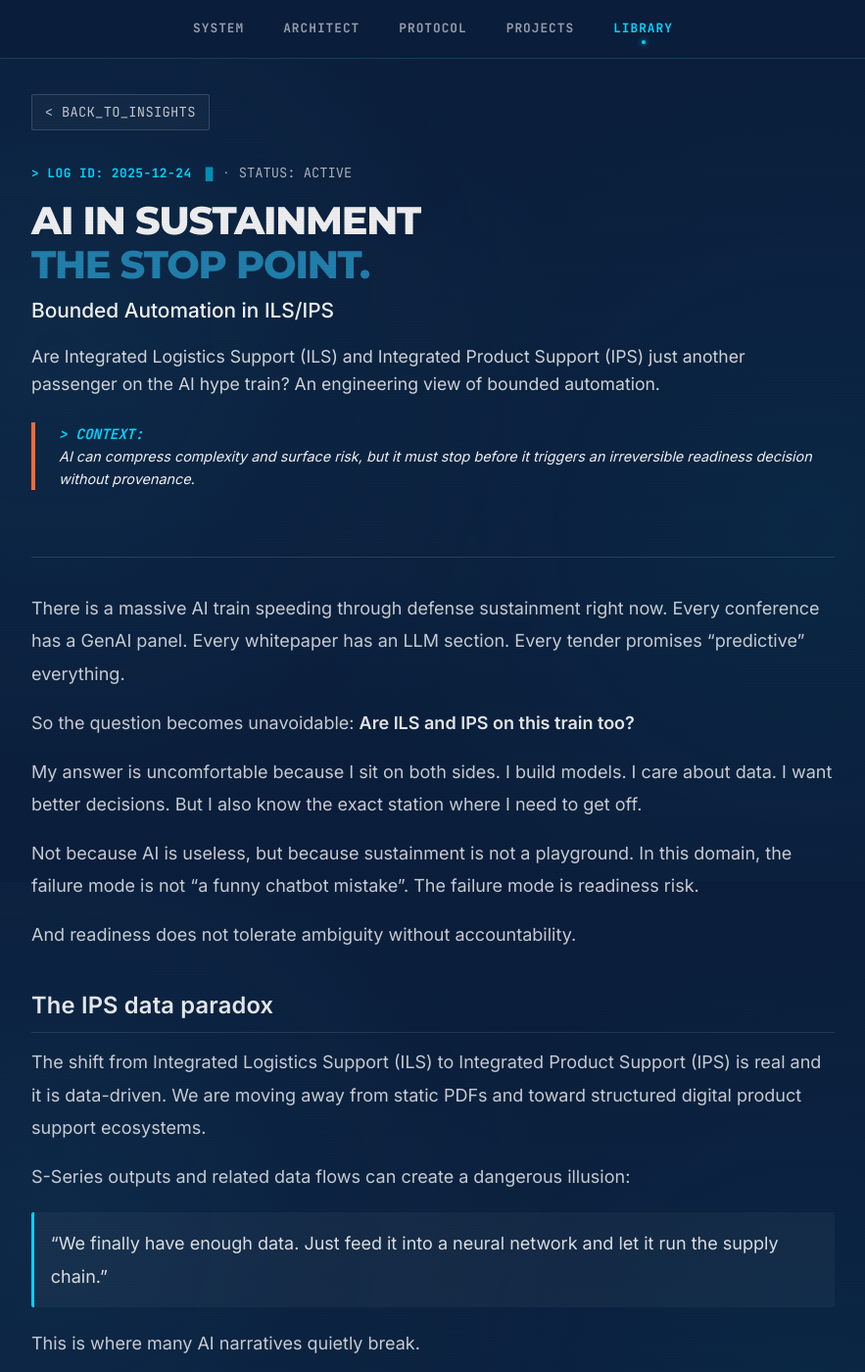
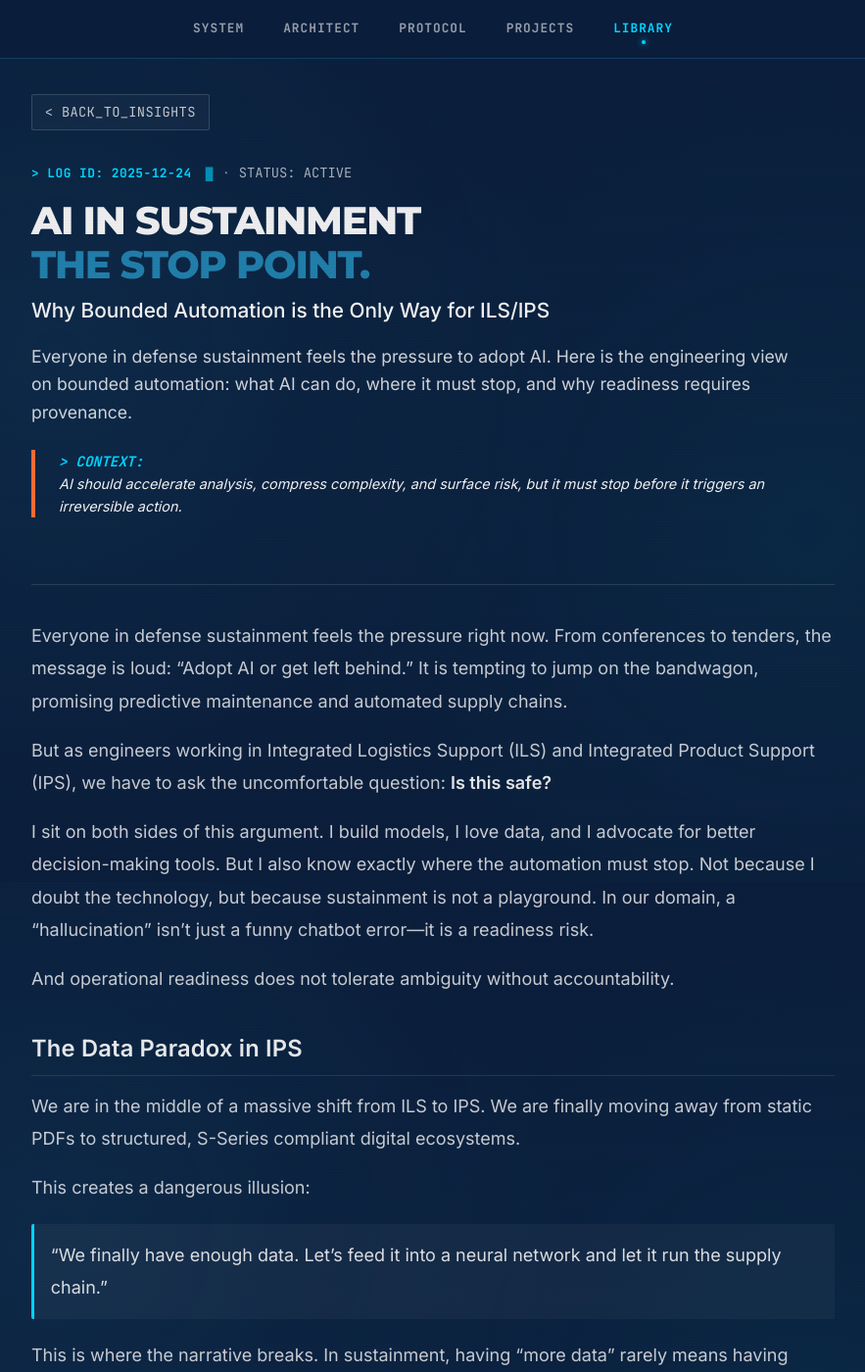
Before and after one commit to icozbas/icozbas.github.io, a Jekyll site: the page built from _insights/ai-in-sustainment-the-stop-point.md, in a window 1280 px wide and 1400 px high. Shown: the whole window at 98% size, without its empty margins (198-1081 px from the left). Built offline with Jekyll 4.4.1, drawn with Linux system fonts in a browser that asks for light colours; some of the changed text lies outside the part shown.

Commit message:
articlefix

```diff
--- a/_insights/ai-in-sustainment-the-stop-point.md
+++ b/_insights/ai-in-sustainment-the-stop-point.md
@@ -2,12 +2,12 @@
 layout: article
 title: "AI in Sustainment"
 hero_highlight: "The Stop Point"
-subtitle: "Bounded Automation in ILS/IPS"
-description: "Are Integrated Logistics Support (ILS) and Integrated Product Support (IPS) just another passenger on the AI hype train? An engineering view of bounded automation."
+subtitle: "Why Bounded Automation is the Only Way for ILS/IPS"
+description: "Everyone in defense sustainment feels the pressure to adopt AI. Here is the engineering view on bounded automation: what AI can do, where it must stop, and why readiness requires provenance."
 date: 2025-12-24
-last_modified_at: 2025-12-25
+last_modified_at: 2025-12-26
 status: ACTIVE
-proof: "AI can compress complexity and surface risk, but it must stop before it triggers an irreversible readiness decision without provenance."
+proof: "AI should accelerate analysis, compress complexity, and surface risk, but it must stop before it triggers an irreversible action."
 tags: [IPS, ILS, Sustainment AI, Decision Support, Auditability, Uncertainty, Intermittent Demand, S-Series]
 
 # --- SEO & META DATA ---
@@ -23,153 +23,93 @@
   - /insights/ai-in-sustainment-the-stop-point/
 ---
 
-There is a massive AI train speeding through defense sustainment right now. Every conference has a GenAI panel. Every whitepaper has an LLM section. Every tender promises “predictive” everything.
+Everyone in defense sustainment feels the pressure right now. From conferences to tenders, the message is loud: "Adopt AI or get left behind." It is tempting to jump on the bandwagon, promising predictive maintenance and automated supply chains.
 
-So the question becomes unavoidable: **Are ILS and IPS on this train too?**
+But as engineers working in Integrated Logistics Support (ILS) and Integrated Product Support (IPS), we have to ask the uncomfortable question: **Is this safe?**
 
-My answer is uncomfortable because I sit on both sides. I build models. I care about data. I want better decisions. But I also know the exact station where I need to get off.
+I sit on both sides of this argument. I build models, I love data, and I advocate for better decision-making tools. But I also know exactly where the automation must stop. Not because I doubt the technology, but because sustainment is not a playground. In our domain, a "hallucination" isn't just a funny chatbot error—it is a readiness risk.
 
-Not because AI is useless, but because sustainment is not a playground. In this domain, the failure mode is not “a funny chatbot mistake”. The failure mode is readiness risk.
+And operational readiness does not tolerate ambiguity without accountability.
 
-And readiness does not tolerate ambiguity without accountability.
+## The Data Paradox in IPS
 
-## The IPS data paradox
+We are in the middle of a massive shift from ILS to IPS. We are finally moving away from static PDFs to structured, S-Series compliant digital ecosystems.
 
-The shift from Integrated Logistics Support (ILS) to Integrated Product Support (IPS) is real and it is data-driven. We are moving away from static PDFs and toward structured digital product support ecosystems.
+This creates a dangerous illusion:
 
-S-Series outputs and related data flows can create a dangerous illusion:
+> “We finally have enough data. Let’s feed it into a neural network and let it run the supply chain.”
 
-> “We finally have enough data. Just feed it into a neural network and let it run the supply chain.”
+This is where the narrative breaks. In sustainment, having "more data" rarely means having "more truth." Often, it just means we have:
 
-This is where many AI narratives quietly break.
+- More fields that look precise but encode hidden assumptions
+- More records that are consistent in format but inconsistent in meaning
+- More gaps that only reveal themselves when we try to model tail risk
 
-In sustainment, “more data” does not automatically mean “more truth”. What it often means is:
+Compliance produces data. Readiness requires decisions. We must not confuse the two.
 
-- More fields that look precise but encode assumptions
-- More records that are consistent in format but inconsistent in meaning
-- More text that is operationally important but linguistically messy
-- More gaps that only appear when you model tail risk
+## Why "Provenance" Matters More Than "Prediction"
 
-Compliance produces data. Readiness needs decisions. Those are not the same thing.
+In civilian logistics, a black-box optimizer is fine. If it fails, a package arrives late. The cost is bounded.
 
-## Why “hallucination” is not a joke here
+In defense, the cost of a wrong recommendation is not bounded in the same way. A false confidence in stock posture or an optimized maintenance plan that collapses under operational tempo can trigger unplanned AOG (Aircraft on Ground) events.
 
-In many civilian settings, a black box optimizer can be tolerated. If it fails, the cost is usually bounded: a late delivery, a suboptimal route, a minor SLA penalty.
+The core problem isn't that AI makes mistakes—humans make them too. The problem is that **AI creates confidence without provenance.** It gives you an answer without showing the "why."
 
-In defense sustainment, the cost is not bounded in the same way. A wrong recommendation can cascade:
+In our line of work, that is operational debt. This brings us to the core of my philosophy: **The Stop Point.**
 
-- An unplanned AOG event
-- Cannibalization becoming policy instead of exception
-- False confidence in stock posture
-- A maintenance plan that looks optimal on paper but collapses under tempo or lead time shocks
+## The Stop Point Protocol
 
-The core problem is not “AI makes mistakes”. Humans make mistakes too.
+My approach isn't to reject AI, but to enforce **bounded automation**. AI should accelerate analysis, compress complexity, and surface risks, but it must stop before it triggers an irreversible action.
 
-The core problem is: **AI can create confidence without provenance.** And confidence without provenance is operational debt.
+Here is a simple mental model:
 
-That is the heart of the stop point.
+- **Automation is allowed** to accelerate the "OODA Loop" (Observe, Orient).
+- **Automation is NOT allowed** to finalize the "Decide and Act" without human validation.
 
-## The stop point protocol
+Here is how this protocol works in practice.
 
-My approach is not blind automation. It is **bounded automation**: AI can process signal, compress complexity, and surface risk, but it must stop before it triggers an irreversible action.
+### 1) AI is excellent at detecting demand structure
 
-If you want a simple mental model:
+Humans are terrible at understanding intermittent demand. We see patterns where there are none.
 
-- Automation is allowed to accelerate analysis.
-- Automation is not allowed to finalize accountability.
+AI is far better at classifying demand behavior—distinguishing between "lumpy," "erratic," and "smooth" demand. It can move us away from single-point forecasts towards probabilistic scenarios. This isn't magic; it is just better math for uncertainty.
 
-Here is the protocol.
+### 2) AI is the ultimate data janitor
 
-### 1) AI can detect intermittent demand structure better than humans
+A huge part of IPS data is messy—free text, inconsistent naming, operational shorthand.
 
-Intermittent demand is not “rare demand”. It is often a mix of sparsity, bursts, and long quiet periods. Humans are pattern-seeking and we overfit stories to thin signals.
+AI is genuinely useful here. It can normalize maintenance narratives, extract entities, and map inconsistent descriptions into analytics-ready categories. It turns the library into a decision tool, without pretending the library *is* the decision.
 
-AI can help by:
+### 3) But AI cannot be the Authority
 
-- Classifying demand behavior (lumpy, intermittent, erratic)
-- Proposing scenario distributions rather than single point forecasts
-- Quantifying uncertainty instead of hiding it inside averages
+This is the station where I get off the train.
 
-This is not about “prediction magic”. It is about identifying which parts of the portfolio require probability first planning.
+If a model recommends not stocking a critical spare, delaying maintenance, or accepting a specific availability risk, that recommendation must be traceable. I need to see the assumptions, the inputs, and the sensitivity analysis.
 
-### 2) AI can clean and standardize messy support data
+If I cannot audit the decision, I cannot accept the risk.
 
-A large portion of sustainment data is not model ready. It is free text, inconsistent naming, partial fields, or operational shorthand.
+## From Black Box to Glass Box
 
-AI is genuinely useful here:
+We do not need black boxes in defense support; we need **glass boxes**.
 
-- NLP-assisted normalization of maintenance narratives
-- Entity extraction for part references, symptoms, failure modes
-- Mapping inconsistent descriptions into analytics ready categories
+A glass box recommendation doesn't just give an answer. It answers three critical questions:
 
-This is the data bridge work. It turns the library into decisions, without pretending the library is the decision.
+1. **What is the decision?** Example: Increase buffer stock for Part X, or trigger an engineering review.
 
-### 3) AI cannot be the final authority on readiness risk without auditability
+2. **What is the uncertainty?** Example: Demand is sparse, and lead time volatility is high.
 
-This is the station where I get off.
+3. **What changes the decision?** Example: "If operational tempo increases by 10%, this buffer is no longer sufficient."
 
-In ILS/IPS, if a model recommends:
+This is the "missing middle"—the decision layer between raw data and operational action.
 
-- Do not stock this critical spare
-- Delay this maintenance action
-- Accept this availability risk
-
-Then the decision must be traceable to assumptions, inputs, and sensitivity. Otherwise it is not a decision, it is a bet.
-
-I do not build opaque black boxes, and I do not claim certainty where uncertainty dominates.
-
-## Black box vs glass box
-
-ILS/IPS does not need a black box. It needs a **glass box**.
-
-A glass box recommendation answers three questions:
-
-1. **What is the decision?**
-   Example: increase buffer stock for a specific SKU, or trigger an engineering review.
-
-2. **What is the uncertainty?**
-   Example: demand is sparse, lead time volatility dominates, failure rates are regime dependent.
-
-3. **What changes the decision?**
-   Example: a tempo increase shifts the risk curve, supplier constraints change the threshold, deployment context alters acceptable exposure.
-
-This is the missing middle: the decision layer between raw data and operational action.
-
-## Where bounded automation becomes practical
-
-If you want to operationalize the stop point, it helps to define boundaries in concrete terms.
-
-**Allowed automation (Decision Support):**
-
-- Risk scoring with confidence bands
-- What if scenarios (tempo, lead time shocks, demand bursts)
-- Prioritization queues: review these 20 parts first
-- Sensitivity reports: if lead time variance doubles, this is the impact
-- Data quality flags and anomaly detection
-
-**Stop point triggers (Human accountability required):**
-
-- Stocking changes for mission critical items
-- Maintenance deferral recommendations
-- Policy changes that affect readiness exposure
-- Actions that are hard to reverse under operational tempo
-
-Sustainment outcomes must be defensible. That means reviewable reasoning, explicit assumptions, and sensitivity by design.
-
-## What this means for the AI hype train
+## Conclusion
 
 So, am I on the AI train?
 
 Yes.
 
-But I am not riding it to full autonomy narratives. I am riding it to a specific station: **decision support under uncertainty**.
+But I am not riding it to "full autonomy." I am riding it to a specific destination: **Decision support under uncertainty.**
 
-If your ILS/IPS AI roadmap cannot answer:
-
-- What the model assumes
-- What the uncertainty band is
-- What changes the action threshold
-
-Then you do not have decision support. You have a demo.
+If your AI roadmap cannot explain what the model assumes, quantify the uncertainty, or define the action threshold, you do not have a decision support system. You have a demo.
 
 And demos do not keep fleets ready.
```
